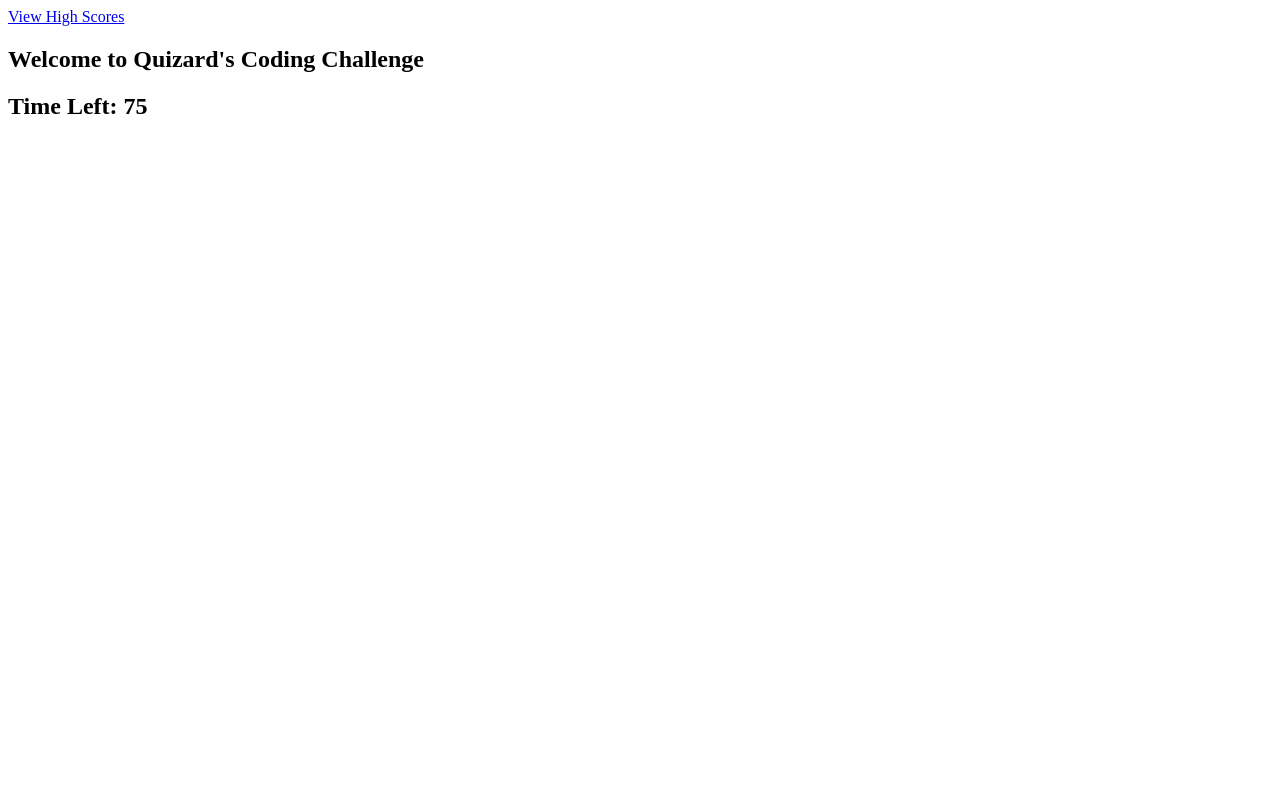
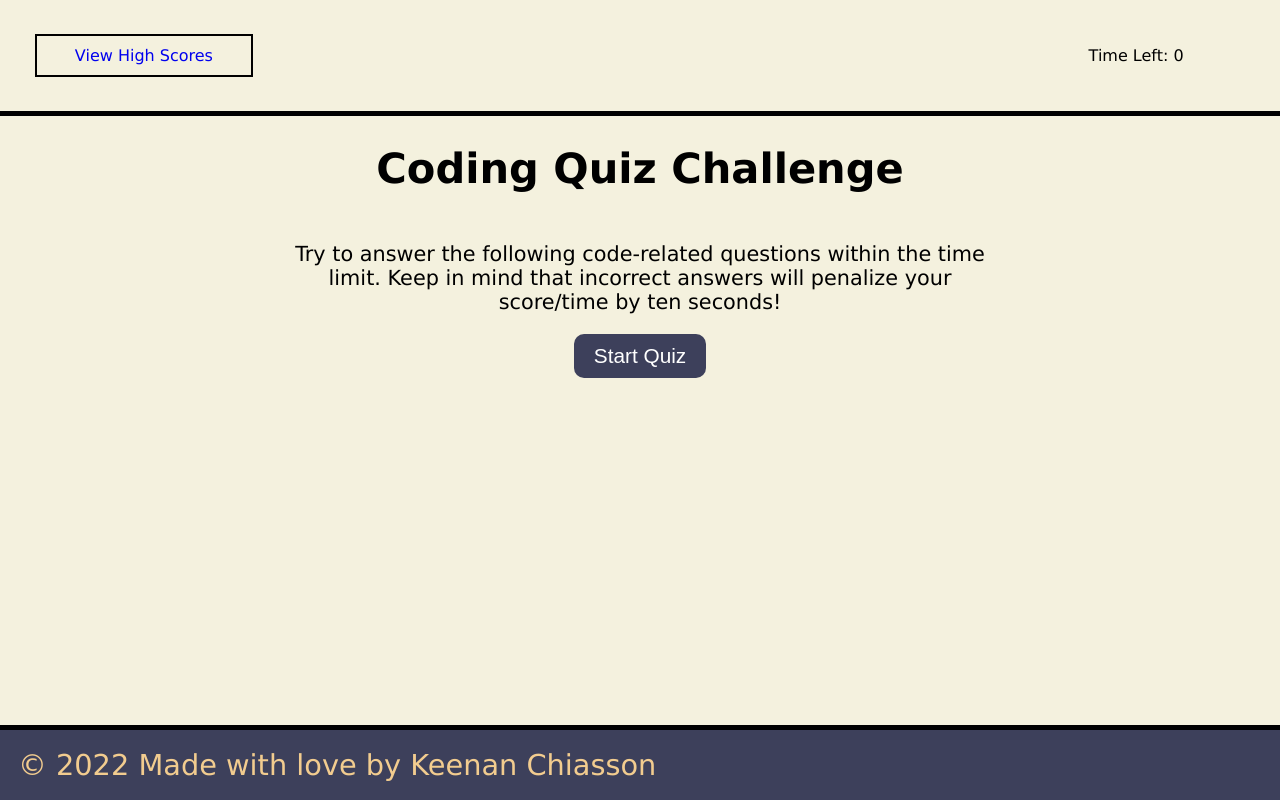
Before and after one commit to laszlo-ratesic/code-quiz, a plain HTML site: page index.html in a window 1280 px wide. Drawn offline with Linux system fonts and the light colour scheme.

Commit message:
initial page setup

```diff
--- /dev/null
+++ b/assets/css/style.css
@@ -0,0 +1,95 @@
+* {
+    box-sizing: border-box;
+}
+
+:root {
+    --primary: #000;
+    --secondary: #3d405b;
+    --tertiary: #fff;
+    --trim: #f2cc8f;
+    --background: #f4f1de;
+}
+
+body {
+    background: var(--background);
+    color: var(--primary);
+    margin: 0;
+    padding: 0;
+    display: flex;
+    min-height: 100vh;
+    flex-direction: column;
+    font-family: Verdana, Geneva, Tahoma, sans-serif;
+}
+
+header {
+    padding: 30px 35px;
+    border-bottom: 5px solid var(--primary);
+    display: flex;
+    justify-content: space-between;
+    text-align: center;
+    align-items: center;
+}
+
+header a, header p {
+    width: 18%;
+    text-decoration: none;
+}
+
+header a {
+    border: 2px solid black;
+    padding: 10px;
+}
+
+header a:hover {
+    background: var(--primary);
+    color: var(--tertiary);
+}
+
+footer {
+    width: 100%;
+    background: var(--secondary);
+    color: var(--trim);
+    font-size: 1.8rem;
+    padding: 18px;
+    border-top: 5px solid var(--primary)
+}
+
+.page-content {
+    text-align: center;
+    flex: 1;
+    display: flex;
+    flex-direction: column;
+    align-items: center;
+    margin: 0 auto;
+    width: 75%;
+}
+
+.page-content h1 {
+    font-size: 2.6rem;
+}
+
+.page-content p {
+    font-size: 1.3rem;
+    width: 75%;
+}
+
+#start-btn {
+    font-size: 1.3rem;
+    padding: 10px 20px;
+    border: none;
+    border-radius: 10px;
+    color: var(--tertiary);
+    background: var(--secondary);
+}
+
+#start-btn:hover {
+    color: var(--secondary);
+    background: var(--tertiary);
+    transition: .09s;
+    box-shadow: 0px 5px 4px var(--primary);
+}
+
+#start-btn:active {
+    box-shadow: 0px 0px var(--primary);
+    top: 0;
+}
--- a/index.html
+++ b/index.html
@@ -1,20 +1,28 @@
 <!DOCTYPE html>
 <html lang="en">
-<head>
-    <meta charset="UTF-8">
-    <meta http-equiv="X-UA-Compatible" content="IE=edge">
-    <meta name="viewport" content="width=device-width, initial-scale=1.0">
+  <head>
+    <meta charset="UTF-8" />
+    <meta http-equiv="X-UA-Compatible" content="IE=edge" />
+    <meta name="viewport" content="width=device-width, initial-scale=1.0" />
     <title>Quizard's Coding Challenge 🧙‍♂️</title>
-</head>
-<body>
+    <link rel="stylesheet" href="assets/css/style.css" />
+  </head>
+  <body>
     <header>
-        <nav>
-            <a href="/">View High Scores</a>
-            <h1>Welcome to Quizard's Coding Challenge</h1>
-            <h2>Time Left: 75</h2>
-        </nav>
+      <a href="/">View High Scores</a>
+      <p>Time Left: 0</p>
     </header>
-    <main></main>
-    <footer></footer>
-</body>
+    <main class="page-content">
+      <h1>Coding Quiz Challenge</h1>
+      <p>
+        Try to answer the following code-related questions within the time
+        limit. Keep in mind that incorrect answers will penalize your score/time by ten
+        seconds!
+      </p>
+      <button id="start-btn">Start Quiz</button>
+    </main>
+    <footer>
+      &copy; 2022 Made with love by Keenan Chiasson
+    </footer>
+  </body>
 </html>
```
Also changed, not shown: assets/js/script.js (added).
